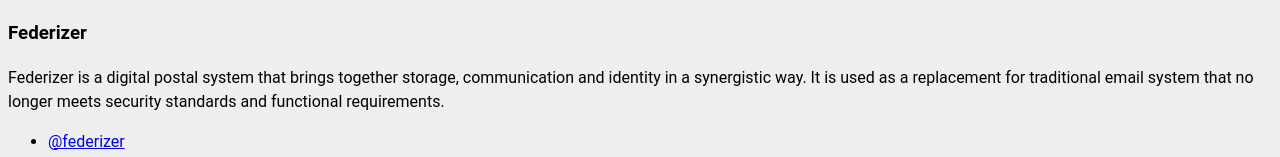
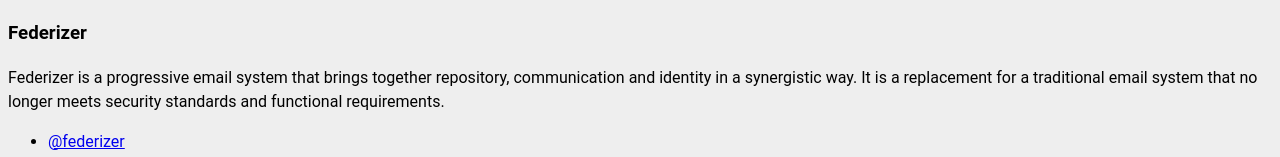
Before and after one commit to federizer/federizer.github.io, a plain HTML site: page index.html in a window 1280 px wide. Shown: the top 157 px of the page. Drawn offline with Linux system fonts and the light colour scheme.

Commit message:
DPS to PES

```diff
--- a/index.html
+++ b/index.html
@@ -4,7 +4,7 @@
     <meta charset="utf-8">
 
     <title>Federizer</title>
-    <meta name="description" content="Digital Postal System">
+    <meta name="description" content="Progressive Email System">
 
     <link rel="icon" href="images/favicon.ico">
 
@@ -20,7 +20,7 @@
   </head>
   <body>
     <h3>Federizer</h3>
-    <p>Federizer is a digital postal system that brings together storage, communication and identity in a synergistic way. It is used as a replacement for traditional email system that no longer meets security standards and functional requirements.</p>
+    <p>Federizer is a progressive email system that brings together repository, communication and identity in a synergistic way. It is a replacement for a traditional email system that no longer meets security standards and functional requirements.</p>
 	<ul>
       <li><a href="https://twitter.com/federizer">@federizer</a></li>
       <li><a href="LICENSE.txt">LICENSE</a></li>
```
Also changed, not shown: 2 other files.
